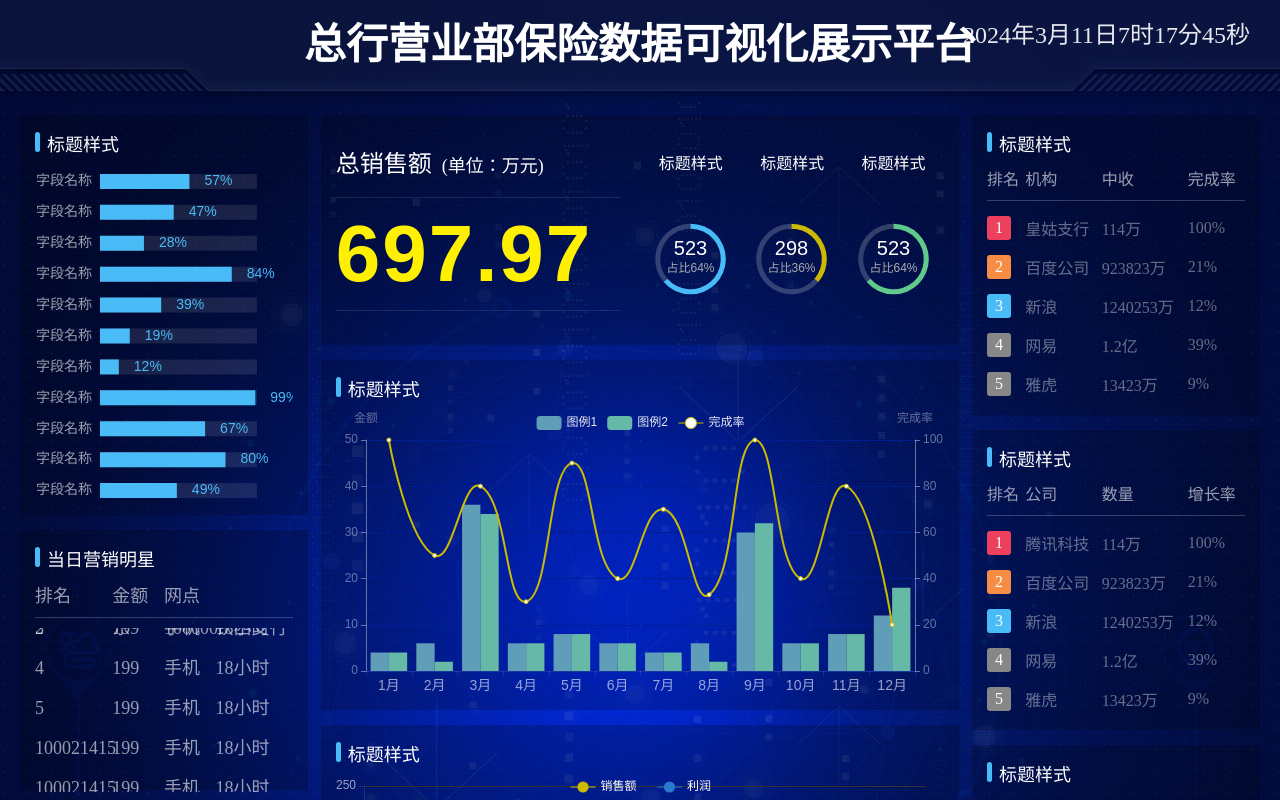
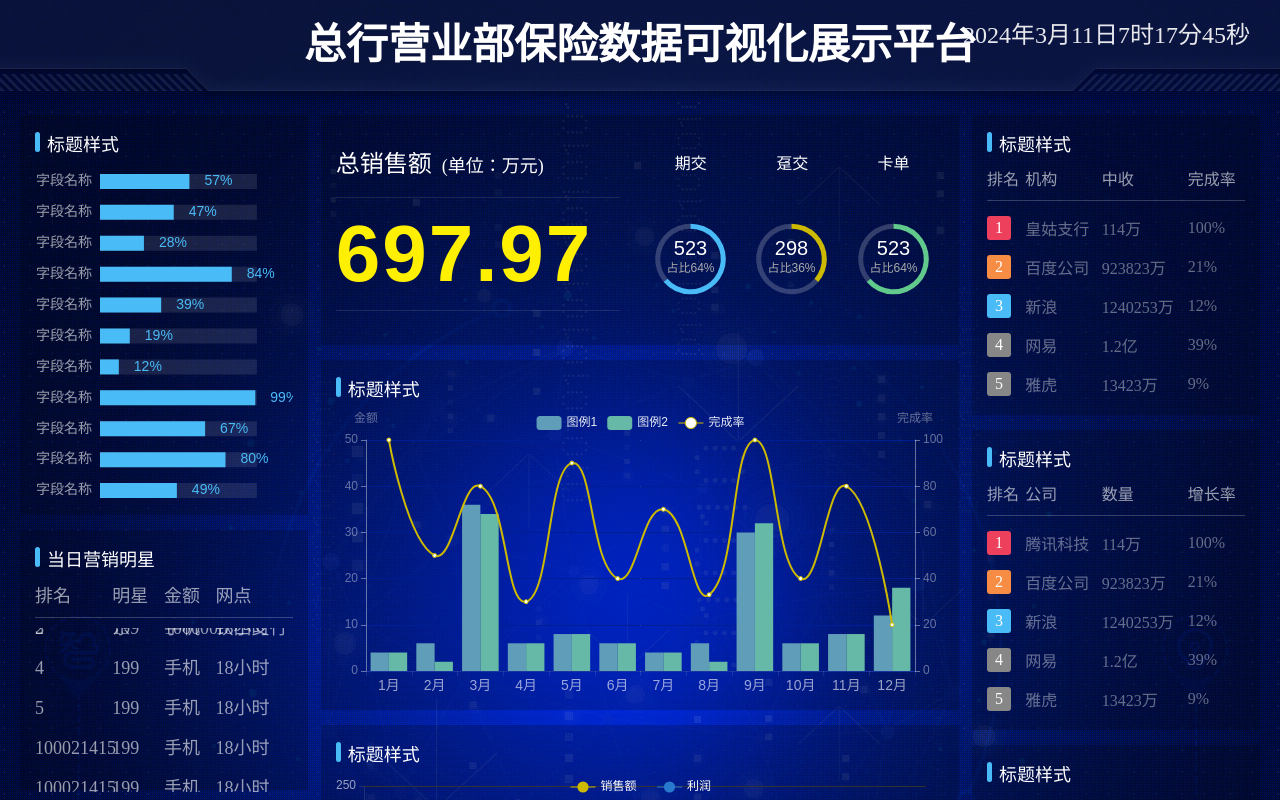
Before and after one commit to JesonXX/fiest, a plain HTML site: page index.html in a window 1280 px wide. Shown: the top 800 px of the page. Drawn offline with Linux system fonts and the light colour scheme.

Commit message:
Update index.html

```diff
--- a/index.html
+++ b/index.html
@@ -51,7 +51,7 @@ var t = null;
         <div class="alltitle">当日营销明星</div>
        <div class="navboxall" >
 		  <div class="wraptit">
-		   <span>排名</span>明星</span><span>金额</span><span>网点</span>
+		   <span>排名</span><span>明星</span><span>金额</span><span>网点</span>
 		   </div>
 		  <div class="wrap">
           <ul>
@@ -85,9 +85,9 @@ var t = null;
 			<div class="numtxt">697.97 </div>
 			</div>
 		<div class="pulll_right zhibiao">
-			<div class="zb1"><span>标题样式</span><div id="zb1"></div></div>
-			<div class="zb2"><span>标题样式</span><div id="zb2"></div></div>
-			<div class="zb3"><span>标题样式</span><div id="zb3"></div></div>
+			<div class="zb1"><span>期交</span><div id="zb1"></div></div>
+			<div class="zb2"><span>趸交</span><div id="zb2"></div></div>
+			<div class="zb3"><span>卡单</span><div id="zb3"></div></div>
 		</div>
 		</div>
       </div>
```
